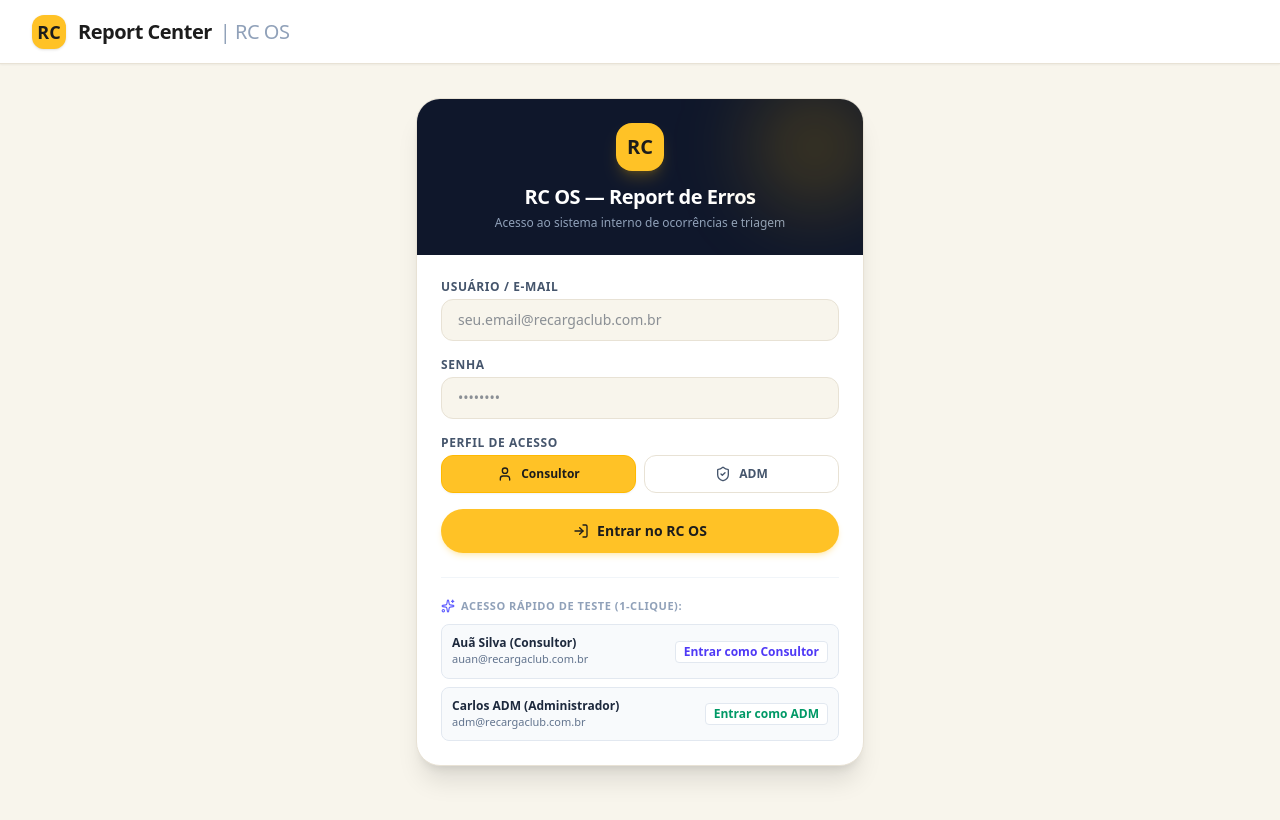
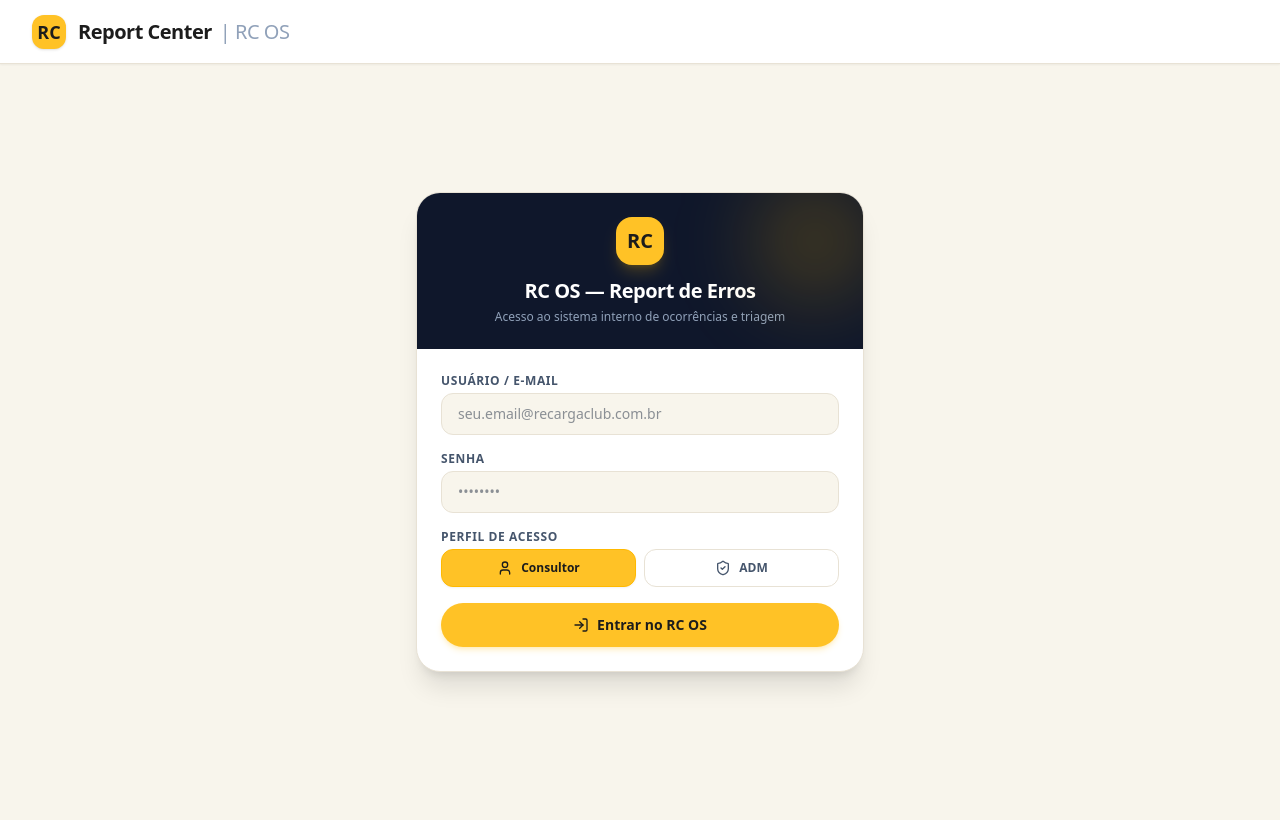
Before and after one commit to WilsonJuniorRCOS/RC-OS---Report, a React (Vite) app: page / in a window 1280 px wide. Shown: the top 820 px of the page. Built offline with nearby package versions, Linux system fonts and the light colour scheme.

Commit message:
feat: add Wilson admin account and remove demo features
- Added Wilson to initial user seed and migration logic.
- Removed demo role-switching and quick-login buttons.

```diff
--- a/server.ts
+++ b/server.ts
@@ -26,6 +26,14 @@ interface Database {
 
 // Initial seed data
 const initialUsers: User[] = [
+  {
+    id: 'user-adm-wilson',
+    email: 'wilson@recargaclub.com.br',
+    nome: 'Wilson',
+    role: 'adm',
+    senha: 'rcos1234@@wil',
+    created_at: new Date().toISOString(),
+  },
   {
     id: 'user-adm-1',
     email: 'adm@recargaclub.com.br',
@@ -98,6 +106,24 @@ function readDB(): Database {
           dirty = true;
         }
       });
+
+      // Ensure Wilson account exists and is ADM
+      const wilsonUser = db.users.find((u) => u.email.toLowerCase() === 'wilson@recargaclub.com.br');
+      if (!wilsonUser) {
+        db.users.push({
+          id: 'user-adm-wilson',
+          email: 'wilson@recargaclub.com.br',
+          nome: 'Wilson',
+          role: 'adm',
+          senha: 'rcos1234@@wil',
+          created_at: new Date().toISOString(),
+        });
+        dirty = true;
+      } else if (wilsonUser.role !== 'adm' || wilsonUser.senha !== 'rcos1234@@wil') {
+        wilsonUser.role = 'adm';
+        wilsonUser.senha = 'rcos1234@@wil';
+        dirty = true;
+      }
       db.reports.forEach((r) => {
         if (r.prioridade !== 'urgente' && r.prioridade !== 'normal') {
           r.prioridade = r.prioridade === 'alta' ? 'urgente' : 'normal';
--- a/src/components/LoginView.tsx
+++ b/src/components/LoginView.tsx
@@ -1,6 +1,6 @@
 import React, { useState } from 'react';
 import { UserRole } from '../types';
-import { ShieldCheck, User, LogIn, AlertCircle, Sparkles } from 'lucide-react';
+import { ShieldCheck, User, LogIn, AlertCircle } from 'lucide-react';
 
 interface LoginViewProps {
   onLogin: (email: string, role: UserRole, nome?: string, password?: string) => Promise<boolean>;
@@ -29,20 +29,6 @@ export const LoginView: React.FC<LoginViewProps> = ({ onLogin }) => {
       }
     } catch (err: any) {
       setError(err?.message || 'Erro ao realizar login.');
-    } finally {
-      setLoading(false);
-    }
-  };
-
-  const handleQuickLogin = async (targetEmail: string, targetRole: UserRole, nome: string) => {
-    setEmail(targetEmail);
-    setRoleSelection(targetRole);
-    setError(null);
-    setLoading(true);
-    try {
-      await onLogin(targetEmail, targetRole, nome);
-    } catch (err: any) {
-      setError(err?.message || 'Erro no login rápido.');
     } finally {
       setLoading(false);
     }
@@ -148,48 +134,6 @@ export const LoginView: React.FC<LoginViewProps> = ({ onLogin }) => {
               )}
             </button>
           </form>
-
-          {/* Quick Demo Access Section */}
-          <div className="mt-6 pt-5 border-t border-slate-100">
-            <p className="text-[11px] font-bold text-slate-400 uppercase tracking-wider mb-2.5 flex items-center gap-1.5">
-              <Sparkles className="w-3.5 h-3.5 text-indigo-500" /> Acesso Rápido de Teste (1-Clique):
-            </p>
-            <div className="space-y-2">
-              <button
-                type="button"
-                id="quick-login-auan"
-                onClick={() => handleQuickLogin('auan@recargaclub.com.br', 'usuario', 'Auã Silva')}
-                className="w-full p-2.5 bg-slate-50 hover:bg-indigo-50 border border-slate-200 hover:border-indigo-300 rounded-lg flex items-center justify-between text-left transition-all group"
-              >
-                <div>
-                  <span className="block text-xs font-bold text-slate-800 group-hover:text-indigo-700">
-                    Auã Silva (Consultor)
-                  </span>
-                  <span className="block text-[11px] text-slate-500">auan@recargaclub.com.br</span>
-                </div>
-                <span className="text-xs font-semibold text-indigo-600 bg-white px-2 py-0.5 rounded border border-slate-200 group-hover:border-indigo-300">
-                  Entrar como Consultor
-                </span>
-              </button>
-
-              <button
-                type="button"
-                id="quick-login-adm"
-                onClick={() => handleQuickLogin('adm@recargaclub.com.br', 'adm', 'Carlos ADM')}
-                className="w-full p-2.5 bg-slate-50 hover:bg-emerald-50 border border-slate-200 hover:border-emerald-300 rounded-lg flex items-center justify-between text-left transition-all group"
-              >
-                <div>
-                  <span className="block text-xs font-bold text-slate-800 group-hover:text-emerald-700">
-                    Carlos ADM (Administrador)
-                  </span>
-                  <span className="block text-[11px] text-slate-500">adm@recargaclub.com.br</span>
-                </div>
-                <span className="text-xs font-semibold text-emerald-600 bg-white px-2 py-0.5 rounded border border-slate-200 group-hover:border-emerald-300">
-                  Entrar como ADM
-                </span>
-              </button>
-            </div>
-          </div>
         </div>
       </div>
     </div>
--- a/src/components/Navbar.tsx
+++ b/src/components/Navbar.tsx
@@ -1,13 +1,13 @@
 import React from 'react';
 import { User } from '../types';
-import { ShieldCheck, User as UserIcon, LogOut, ArrowRightLeft, FileSpreadsheet, Users } from 'lucide-react';
+import { ShieldCheck, User as UserIcon, LogOut, FileSpreadsheet, Users } from 'lucide-react';
 
 interface NavbarProps {
   user: User | null;
   activeAdmTab?: 'reports' | 'users';
   onSelectAdmTab?: (tab: 'reports' | 'users') => void;
   onLogout: () => void;
-  onSwitchUser: (email: string, role: 'usuario' | 'adm') => void;
+  onSwitchUser?: (email: string, role: 'usuario' | 'adm') => void;
 }
 
 export const Navbar: React.FC<NavbarProps> = ({
@@ -15,7 +15,6 @@ export const Navbar: React.FC<NavbarProps> = ({
   activeAdmTab = 'reports',
   onSelectAdmTab,
   onLogout,
-  onSwitchUser,
 }) => {
   return (
     <header className="h-16 bg-white border-b border-brand-warm px-4 sm:px-8 flex items-center justify-between shrink-0 sticky top-0 z-40 shadow-xs">
@@ -75,35 +74,6 @@ export const Navbar: React.FC<NavbarProps> = ({
               </span>
             </div>
 
-            {/* Quick Demo Role Switcher */}
-            <div className="hidden lg:flex items-center gap-1.5 text-xs bg-[#F8F5EC] p-1 rounded-full border border-brand-warm">
-              <span className="text-slate-500 px-2 flex items-center gap-1 font-medium">
-                <ArrowRightLeft className="w-3 h-3 text-slate-400" /> Alternar:
-              </span>
-              <button
-                id="btn-switch-auan"
-                onClick={() => onSwitchUser('auan@recargaclub.com.br', 'usuario')}
-                className={`px-3 py-1 rounded-full text-xs transition-all cursor-pointer ${
-                  user.email === 'auan@recargaclub.com.br'
-                    ? 'bg-brand-yellow text-brand-dark font-bold shadow-xs'
-                    : 'text-slate-600 hover:text-slate-900 hover:bg-slate-200/60'
-                }`}
-              >
-                Auã (Consultor)
-              </button>
-              <button
-                id="btn-switch-adm"
-                onClick={() => onSwitchUser('adm@recargaclub.com.br', 'adm')}
-                className={`px-3 py-1 rounded-full text-xs transition-all cursor-pointer ${
-                  user.role === 'adm'
-                    ? 'bg-slate-900 text-white font-bold shadow-xs'
-                    : 'text-slate-600 hover:text-slate-900 hover:bg-slate-200/60'
-                }`}
-              >
-                Carlos (ADM)
-              </button>
-            </div>
-
             {/* User Info Avatar & Details */}
             <div className="flex items-center gap-3 border-l pl-3 sm:pl-4 border-brand-warm">
               <div className="text-right hidden sm:block">
```
